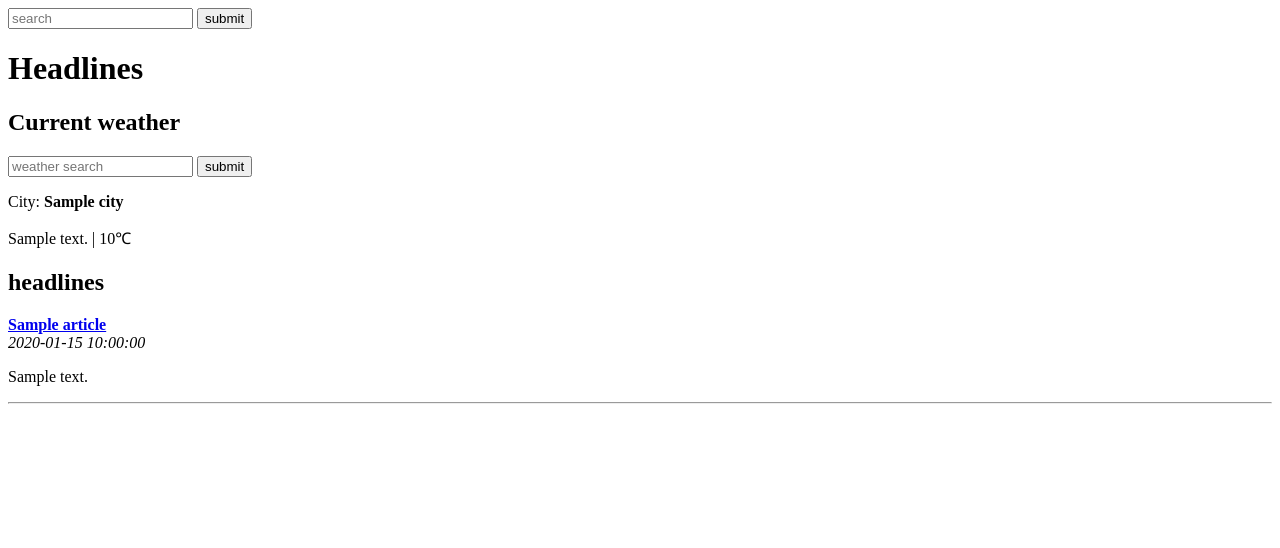
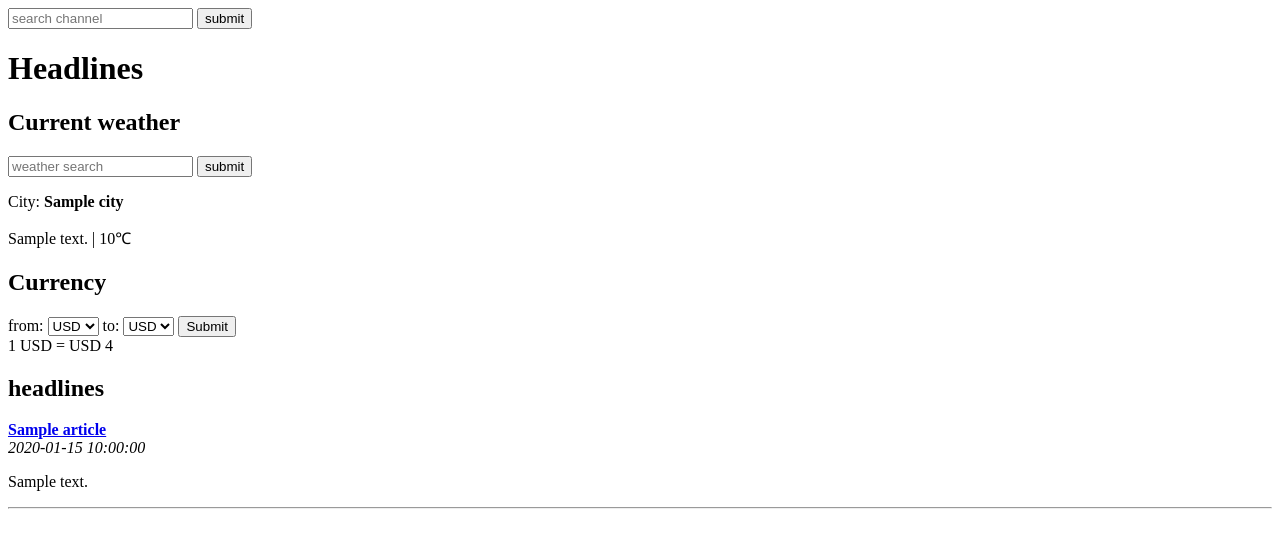
Before and after one commit to goodluckchile001/Headlines, a Flask app: template templates/home.html in a window 1280 px wide. Shown: the top 548 px of the page. Run offline with Flask 3, Linux system fonts and the light colour scheme; the template is opened without the code that fills it: most values are stand-ins (such as "Sample title", 1, 10 or a date in 2020).

Commit message:
adding currency and fixing bugs

```diff
--- a/main.py
+++ b/main.py
@@ -1,54 +1,69 @@
 
-
-from flask import Flask,render_template,request
+import os
+from flask import Flask,render_template,request,make_response
 import feedparser
-import json
+import requests
+import datetime
 import urllib.parse
 import urllib.request
-
-
 
 
 app = Flask(__name__)
 DEFAULTS = {
     'publication':'bbc',
-    'city':'Lagos'
+    'city':'Lagos',
+    "currency_from":"NGN",
+    "currency_to":"USD"
 }
 RSS_FEED ={'bbc': 'https://feeds.bbci.co.uk/news/rss.xml',
            'cnn':'https://rss.cnn.com/rss/edition.rss',
            'fox':'https://feeds.foxnews.com/foxnews/latest',
            'iol':'https://www.iol.co.za/cmlink/1.640'}
 
-API_KEY= "907ca5c7ebf96a13e435f2ce904ecef3"
-
+API_KEY= os.getenv("WEATHER_API_KEY")
+CurrencyApi = os.getenv("CURRENCY_API")
 
 @app.route("/")
 def home():
+
     publication = request.args.get("publication")
     if not publication:
         publication = DEFAULTS["publication"]
     articles = get_news(publication)
+
     city = request.args.get("city")
     if not city:
         city = DEFAULTS['city']
     city =city.strip()
     weather = get_weather(city)
-    return render_template("home.html",articles=articles,weather=weather)
+    currency_from = request.args.get("currency_from")
+    if not currency_from:
+        currency_from =DEFAULTS["currency_from"]
+    currency_to = request.args.get("currency_to")
+    if not currency_to:
+        currency_to = DEFAULTS["currency_to"]
+    rate,currencies = get_rates(currency_from,currency_to)
+
+    return render_template("home.html",
+                           articles=articles,
+                           weather=weather,
+                           currency_to=currency_to,
+                           currency_from=currency_from,
+                           rate=rate,currencies=sorted(currencies))
+
 def get_news(query):
     if not query or query.lower() not in RSS_FEED:
         publication = DEFAULTS["publication"]
     else:
         publication = query.lower()
     feed = feedparser.parse(RSS_FEED[publication])
+    return feed["entries"]
 
-    return feed["entries"]
 def get_weather(query):
     query = urllib.parse.quote(query)
     api_url = f"https://api.openweathermap.org/data/2.5/weather?q={query}&units=metric&appid={API_KEY}"
-
-
-    data = urllib.request.urlopen(api_url).read()
-    parsed = json.loads(data)
+    data = requests.get(api_url)
+    parsed = data.json()
     weather = None
     if parsed.get("weather"):
         weather = {
@@ -57,5 +72,17 @@ def get_weather(query):
             "city":parsed['name']
         }
     return weather
+def get_rates(frm,to):
+    currency_url = f"https://openexchangerates.org/api/latest.json?app_id={CurrencyApi}"
+    all_currency = requests.get(currency_url)
+    data = all_currency.json()
+    rates = data.get("rates",{})
+    frm_rates = rates.get(frm.upper())
+    to_rates = rates.get(to.upper())
+
+    if frm_rates and to_rates:
+        return to_rates/frm_rates,rates.keys()
+    return None
+
 if __name__ == "__main__":
     app.run(debug=True)
--- a/templates/home.html
+++ b/templates/home.html
@@ -8,7 +8,7 @@
 </head>
 <body>
     <form method="GET">
-    <input type="text" name="publication" placeholder="search">
+        <input type="text" name="publication" placeholder="search channel">
         <input type="submit" value="submit">
     </form>
     <h1>
@@ -21,6 +21,22 @@
     </form>
     <p>City: <b>{{weather.city}}</b></p>
     <p>{{weather.description}} | {{weather.temperature}}&#8451;</p>
+    <h2>Currency</h2>
+
+    <form>
+        from: <select name="currency_from">
+                {% for currency in currencies %}
+                    <option value="{{currency}}" {% if currency_from == currency %} selected {% endif %} > {{currency}}</option>
+                {% endfor %}
+            </select>
+        to: <select name="currency_to">
+               {% for currency in currencies %}
+                    <option value="{{currency}}" {% if currency_to == currency %} selected {% endif %} > {{currency}}</option>
+                {% endfor %}
+            </select>
+        <input type="submit" value="Submit">
+    </form>
+    1 {{currency_from}} = {{currency_to}} {{rate}}
     <h2>headlines</h2>
     {% for article in articles%}
         <b><a href="{{article.link}}">{{article.title}}</a></b><br/>
```
Lines whose indentation alone changed are shown as unchanged.
